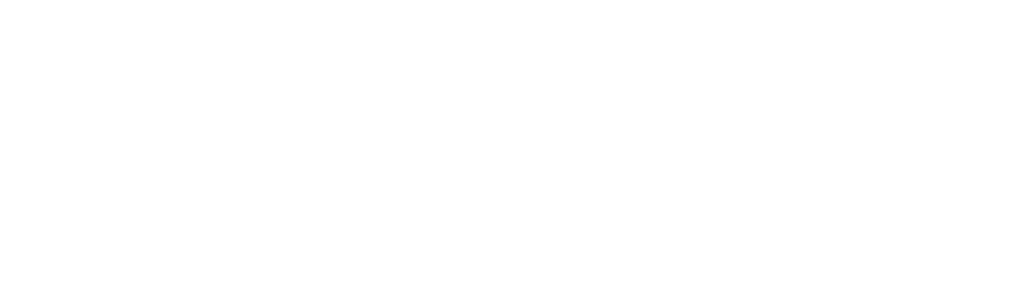
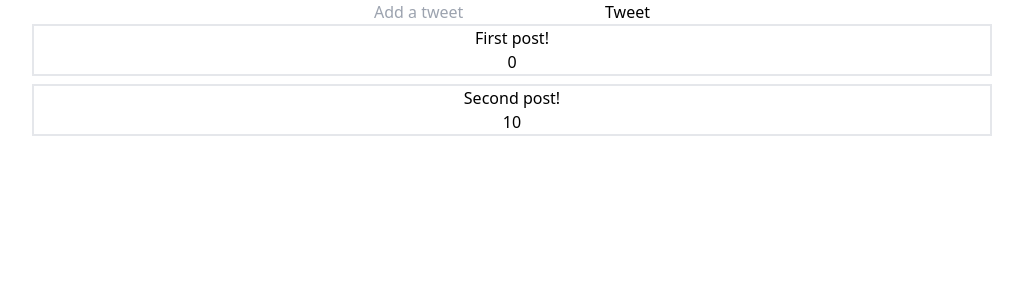
Before and after one commit to sruthiragupathy/amaara-social-media, a React (Create React App) app: page / in a window 1280 px wide. Before the commit this address had no page. Shown: the top 300 px of the page, without its empty margins (128-1151 px from the left). Built offline with nearby package versions, Linux system fonts and the light colour scheme.

Commit message:
feat - Single Tweet Page

```diff
--- a/package.json
+++ b/package.json
@@ -15,6 +15,7 @@
 		"react": "^17.0.2",
 		"react-dom": "^17.0.2",
 		"react-redux": "^7.2.3",
+		"react-router": "^6.0.0-beta.0",
 		"react-router-dom": "^6.0.0-beta.0",
 		"react-scripts": "4.0.3",
 		"tailwindcss": "npm:@tailwindcss/postcss7-compat@^2.1.2"
--- a/src/App.js
+++ b/src/App.js
@@ -1,13 +1,14 @@
 import React from 'react';
 import './App.css';
 import { Routes, Route } from 'react-router-dom';
-import { PostsContainer } from './features';
+import { PostsContainer, SingleTweet } from './features';
 
 function App() {
 	return (
 		<div className='App'>
 			<Routes>
-				<Route to='/' element={<PostsContainer />}></Route>
+				<Route path='/tweet/:tweetId' element={<SingleTweet />}></Route>
+				<Route path='/' element={<PostsContainer />}></Route>
 			</Routes>
 		</div>
 	);
--- a/src/features/index.js
+++ b/src/features/index.js
@@ -1 +1,2 @@
 export { PostsContainer } from './posts/PostsContainer';
+export { SingleTweet } from './posts/SingleTweet';
--- a/src/features/posts/PostsList.jsx
+++ b/src/features/posts/PostsList.jsx
@@ -1,5 +1,6 @@
 import React from 'react';
 import { useSelector } from 'react-redux';
+import { Link } from 'react-router-dom';
 
 export const PostsList = () => {
 	const posts = useSelector((state) => state.posts);
@@ -7,10 +8,12 @@ export const PostsList = () => {
 		<div className='m-auto w-9/12'>
 			{posts.map(({ id, post, likes }) => {
 				return (
-					<div key={id} className='border-2 mb-2'>
-						<div>{post}</div>
-						<div>{likes}</div>
-					</div>
+					<Link to={`/tweet/${id}`} key={id}>
+						<div className='border-2 mb-2'>
+							<div>{post}</div>
+							<div>{likes}</div>
+						</div>
+					</Link>
 				);
 			})}
 		</div>
--- /dev/null
+++ b/src/features/posts/SingleTweet.jsx
@@ -0,0 +1,14 @@
+import { useSelector } from 'react-redux';
+import { useParams } from 'react-router';
+
+export const SingleTweet = () => {
+	const { tweetId } = useParams();
+	console.log({ tweetId });
+
+	const currentTweet = useSelector((state) => {
+		console.log(state.post);
+		return state.posts.find((post) => post.id === tweetId);
+	});
+
+	return <p>{currentTweet.post}</p>;
+};
--- a/src/features/posts/postsSlice.js
+++ b/src/features/posts/postsSlice.js
@@ -3,13 +3,13 @@ const { createSlice } = require('@reduxjs/toolkit');
 
 const initialState = [
 	{
-		id: 1,
+		id: '1',
 		post: 'First post!',
 		likes: 0,
 		userId: 1,
 	},
 	{
-		id: 2,
+		id: '2',
 		post: 'Second post!',
 		likes: 10,
 		userId: 1,
```
